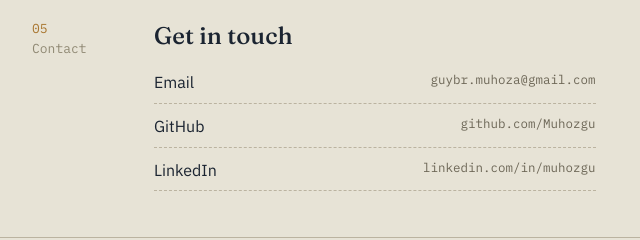
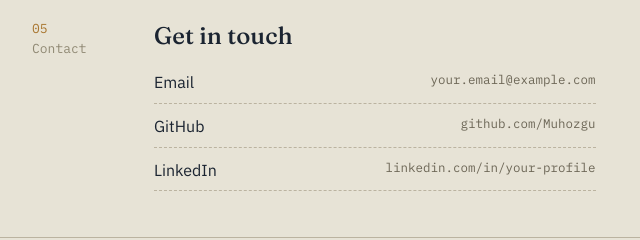
Before and after one commit to Muhozgu/Muhozgu.github.io, a plain HTML site: page index.html in a window 1280 px wide. Shown: the part 2041-2281 px from the top of the page, 146-786 px from the left. Drawn offline with Linux system fonts and the light colour scheme.

Commit message:
initial Portfolio

```diff
--- a/index.html
+++ b/index.html
@@ -385,9 +385,9 @@
     <div>
       <h2 class="section-title">Get in touch</h2>
       <div class="contact-list">
-        <a href="mailto:guybr.muhoza@gmail.com"><span>Email</span><span class="label">guybr.muhoza@gmail.com</span></a>
+        <a href="mailto:your.email@example.com"><span>Email</span><span class="label">your.email@example.com</span></a>
         <a href="https://github.com/Muhozgu" target="_blank" rel="noopener"><span>GitHub</span><span class="label">github.com/Muhozgu</span></a>
-        <a href="https://www.linkedin.com/in/muhozgu" target="_blank" rel="noopener"><span>LinkedIn</span><span class="label">linkedin.com/in/muhozgu</span></a>
+        <a href="https://www.linkedin.com/in/your-profile" target="_blank" rel="noopener"><span>LinkedIn</span><span class="label">linkedin.com/in/your-profile</span></a>
       </div>
     </div>
   </div>
```
